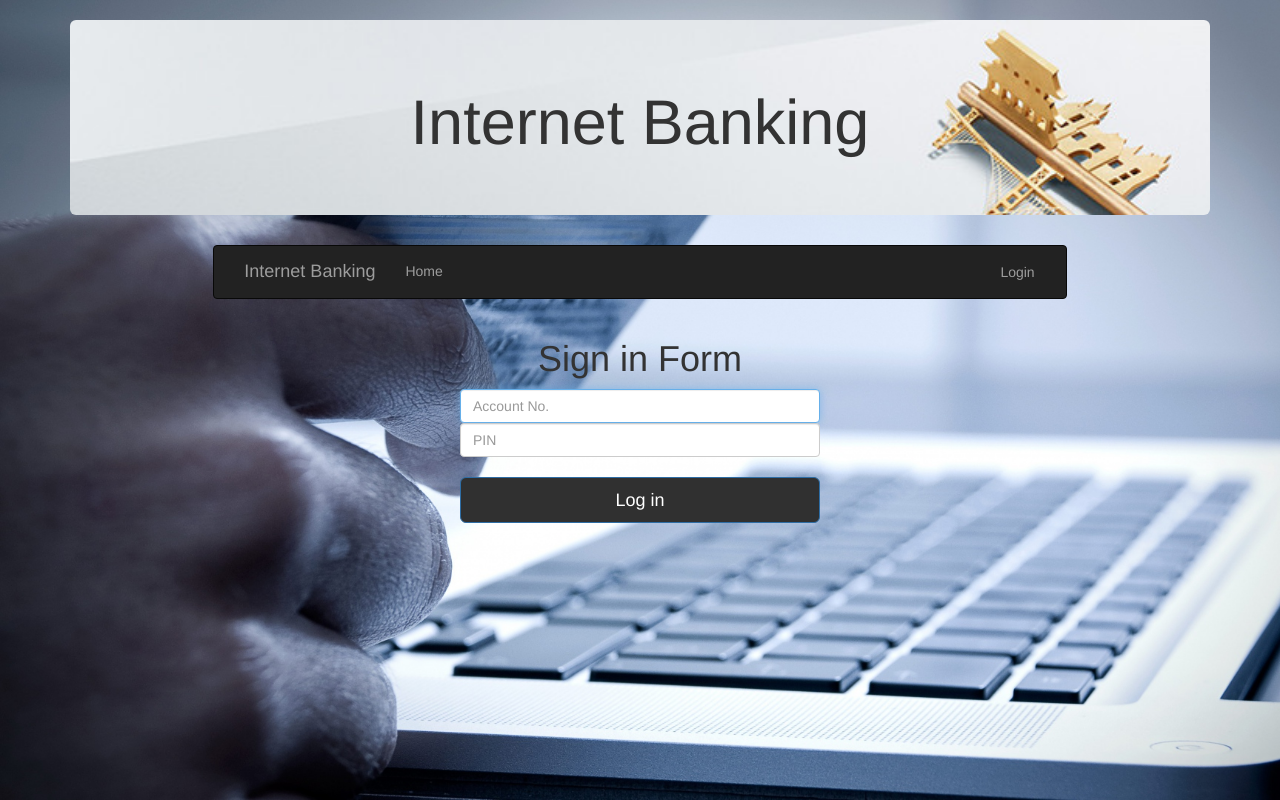
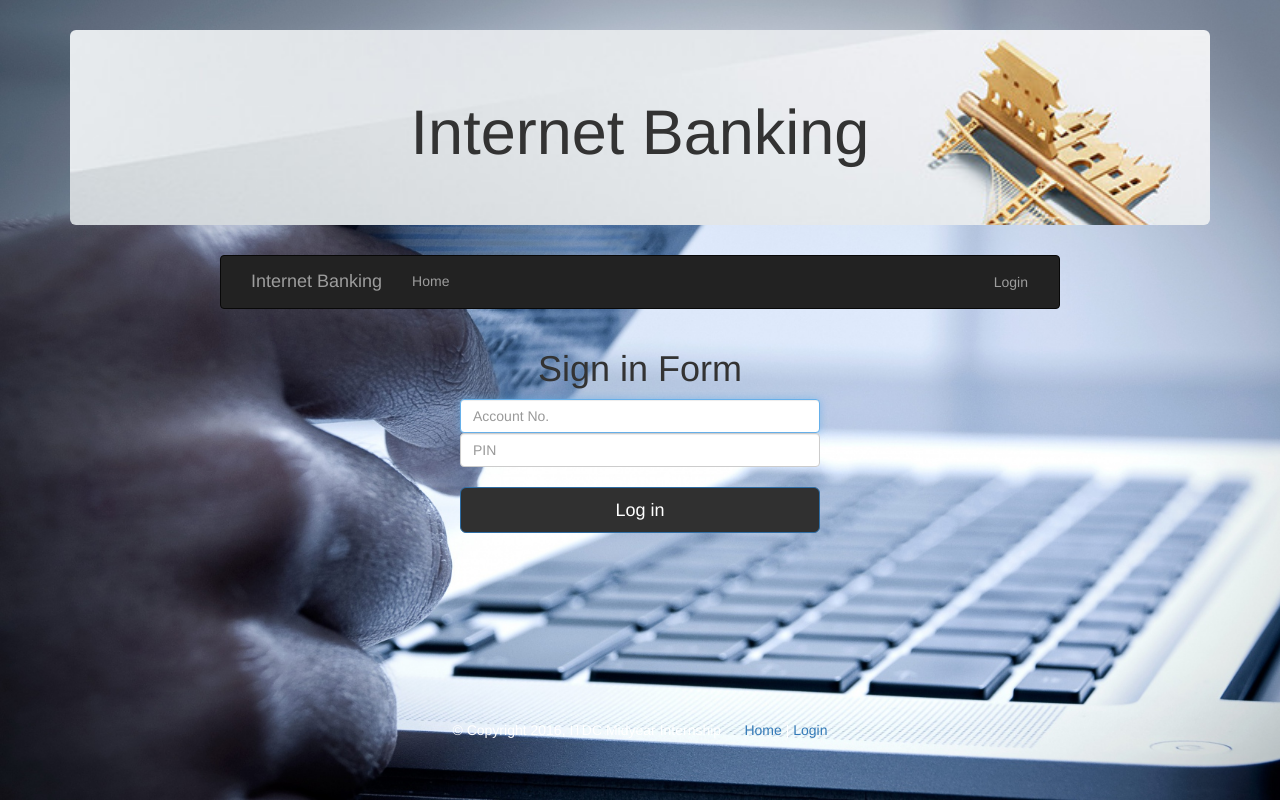
Before and after one commit to genabalos/onlinebank, a CodeIgniter app: page /database/ in a window 1280 px wide. Run offline with CodeIgniter, Linux system fonts and the light colour scheme; some libraries are stand-ins or nearby versions.

Commit message:
Online Banking System v.4

```diff
--- a/application/models/user.php
+++ b/application/models/user.php
@@ -17,6 +17,7 @@ class User extends CI_Model{
 			return false;
 		}
 	}
+
 
 	function get_accounts($account_no){
 		$this->db->select('id, account_no, pin, first_name, last_name, balance');
--- a/application/views/login/withdraw_view.php
+++ b/application/views/login/withdraw_view.php
@@ -6,7 +6,7 @@
 				<div class="col-sm-6 col-md-4 col-md-offset-4">
 					<h1 class="text-center login-title">Withdrawal Form</h1>
 					<div class="account-wall">
-						<?php echo validation_errors("Invalid Amount"); ?>
+						<?php echo validation_errors("Invalid Amount."); ?>
 						<?php echo form_open('home/withdraw'); ?>
 							<label for="deposit_amount" class="sr-only">Withdraw Amount</label>
 							<input type="input" name="withdraw_amount" class="form-control" placeholder="Enter amount to withdraw" required autofocus>
--- a/application/views/templates/footer.php
+++ b/application/views/templates/footer.php
@@ -1,3 +1,23 @@
+			<br><br>
+			<footer id="footer" style="text-align: center; margin-top: -180px; color: white; clear: both; position:absolute; bottom:0; width:100%; height: 60px;">
+				<br><br>
+				<p>© Copyright 2016, ITDC Midyear Internship &nbsp;&nbsp;&nbsp;&nbsp;
 
+					<a href="<?php echo site_url('home') ?>">Home</a> |
+					<?php if ($this->session->userdata('logged_in')) { ?>
+						<a href="<?php echo site_url('home/deposit') ?>">Deposit</a> |
+						<a href="<?php echo site_url('home/withdraw') ?>">Withdraw</a> |
+						<a href="<?php echo site_url('home/transfer') ?>">Transfer</a>   &nbsp;&nbsp;&nbsp;&nbsp; |  &nbsp;&nbsp;&nbsp;&nbsp;
+					<?php } ?>
+
+					<?php if ($this->session->userdata('logged_in')) { ?>
+						<a href="<?php echo site_url('home/logout') ?>">Logout</a>
+					<?php } else { ?>
+						<a href="<?php echo site_url('login') ?>">Login</a>
+					<?php } ?>
+				</p>
+			</footer>
+
+		</div>
 	</body>
 </html>
--- a/application/views/templates/header.php
+++ b/application/views/templates/header.php
@@ -8,17 +8,14 @@
 	<script src="<?php echo base_url('jquery-3.0.0.min');?>"></script>
 	<script src="<?php echo base_url('bootstrap/js/bootstrap.min.js');?>"></script>
 	<link rel="stylesheet" type="text/css" href="<? echo base_url('styles.css');?>">
-	<!--<link rel="stylesheet" href="http://maxcdn.bootstrapcdn.com/bootstrap/3.3.6/css/bootstrap.min.css">-->
-	<!--<script src="https://ajax.googleapis.com/ajax/libs/jquery/1.12.0/jquery.min.js"></script>-->
-	<!--<script src="http://maxcdn.bootstrapcdn.com/bootstrap/3.3.6/js/bootstrap.min.js"></script>-->
+ </head>
 
- </head>
- <body background="<?php echo base_url('images/body_background.jpg'); ?>" style="background-size:cover">
-
+ <body background="<?php echo base_url('images/body_background.jpg'); ?>" style="background-size:cover; padding:10px; padding-bottom:60px;">
+	<div id="wrapper" style="min-height: 100%; position:relative">
 		<br>
 		<div class="container">
 		  <div class="jumbotron img-rounded" style = "text-align: center; background-image: url(<?php echo base_url('images/header_background.jpg'); ?>); background-size: 130%;">
-		<h1 >Internet Banking</h1>
+			<h1>Internet Banking</h1>
 		  </div>
 		</div>
 
```
Also changed, not shown: application/controllers/Home.php (+28 -2 lines). Lines whose indentation alone changed are shown as unchanged.
